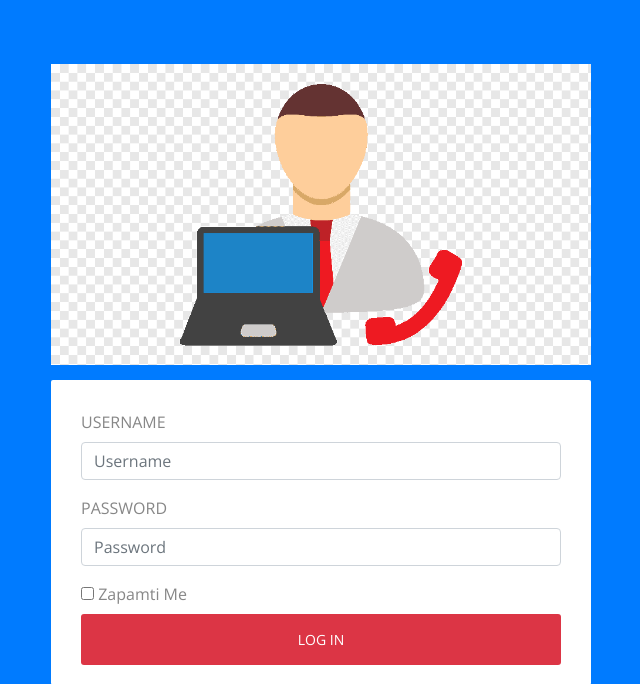
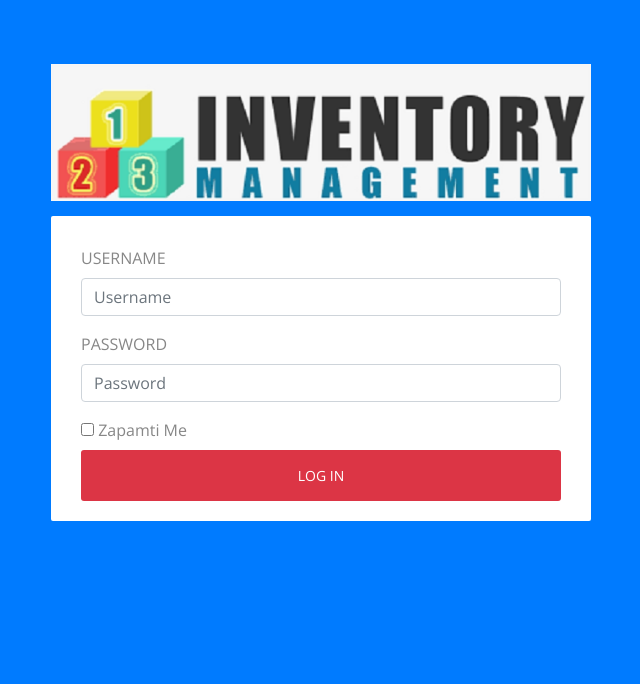
Before and after one commit to mpilepic/inv-app, a Django app: page /users/login/ in a window 1280 px wide. Shown: the top 684 px of the page, without its empty margins (319-959 px from the left). Run offline with Django 3.2, Linux system fonts and the light colour scheme; some libraries are stand-ins or nearby versions.

Commit message:
Cosmetics

```diff
--- a/templates/users/login.html
+++ b/templates/users/login.html
@@ -33,7 +33,7 @@
             <div class="login-content">
                 <div class="login-logo">
                     <a href="{% url 'dashboard' %}">
-                        <img class="align-content" src="{% static 'images/Admin.png' %}" alt="">
+                        <img class="align-content" src="{% static 'images/loginlogo.png' %}" alt="">
                     </a>
                 </div>
                 <div class="login-form">
```
